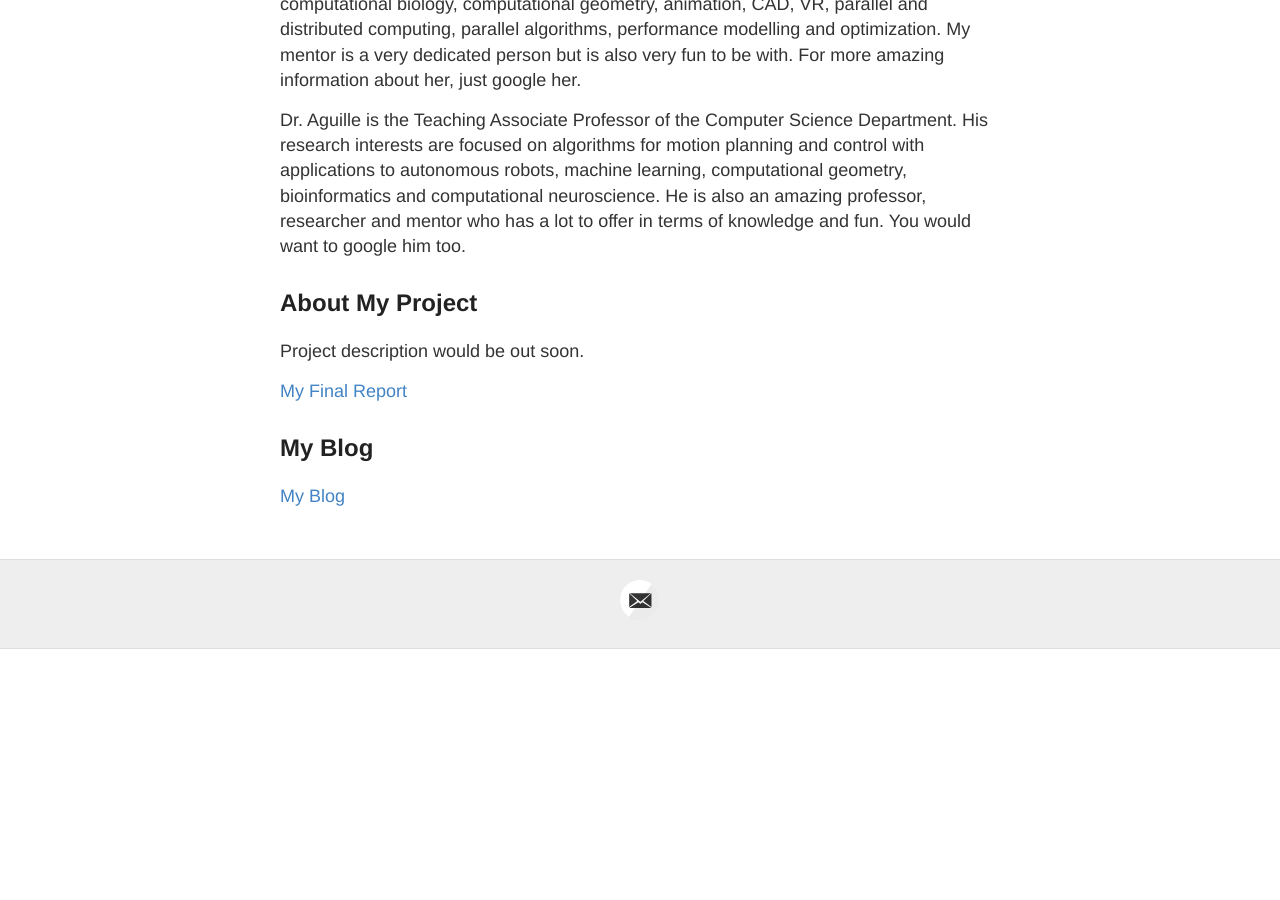
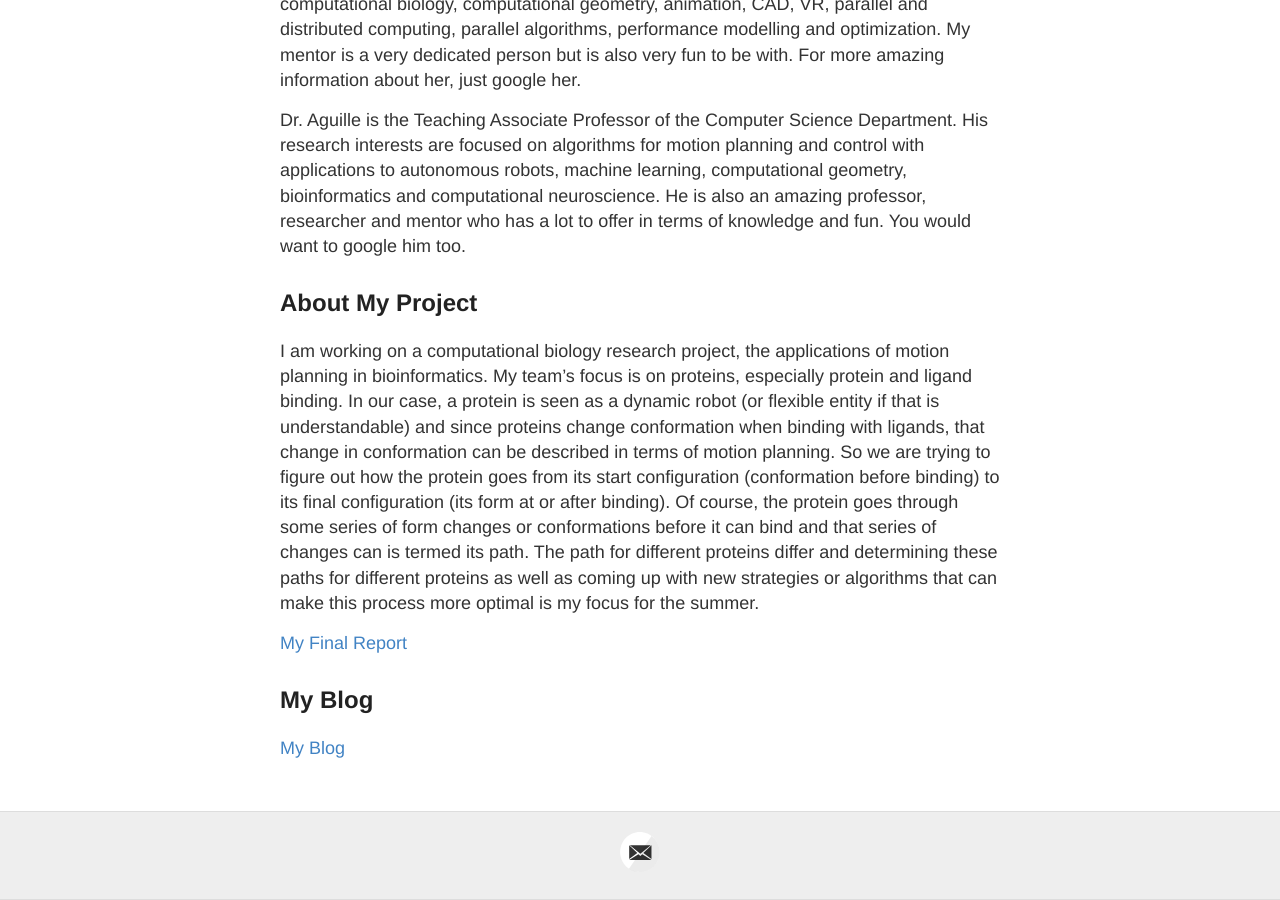
Before and after one commit to Ceella24/DREU21, a Jekyll site: the page built from index.md, in a window 1280 px wide and 900 px high, scrolled down 973 px. Built offline with Jekyll 4.4.1, drawn with Linux system fonts in a browser that asks for light colours; before the commit the page ends 1622 px from its top, so only the background shows below that.

Commit message:
Update index.md

```diff
--- a/index.md
+++ b/index.md
@@ -22,7 +22,8 @@ Dr. Aguille is the Teaching Associate Professor of the Computer Science Departme
 
 ## About My Project
 
-Project description would be out soon.
+I am working on a computational biology research project, the applications of motion planning in bioinformatics.
+My team's focus is on proteins, especially protein and ligand binding. In our case, a protein is seen as a dynamic robot (or flexible entity if that is understandable) and since proteins change conformation when binding with ligands, that change in conformation can be described in terms of motion planning. So we are trying to figure out how the protein goes from its start configuration (conformation before binding) to its final configuration (its form at or after binding). Of course, the protein goes through some series of form changes or conformations before it can bind and that series of changes can is termed its path. The path for different proteins differ and determining these paths for different proteins as well as coming up with new strategies or algorithms that can make this process more optimal is my focus for the summer.
 
 [My Final Report](files/finalreport.pdf)
 
```
